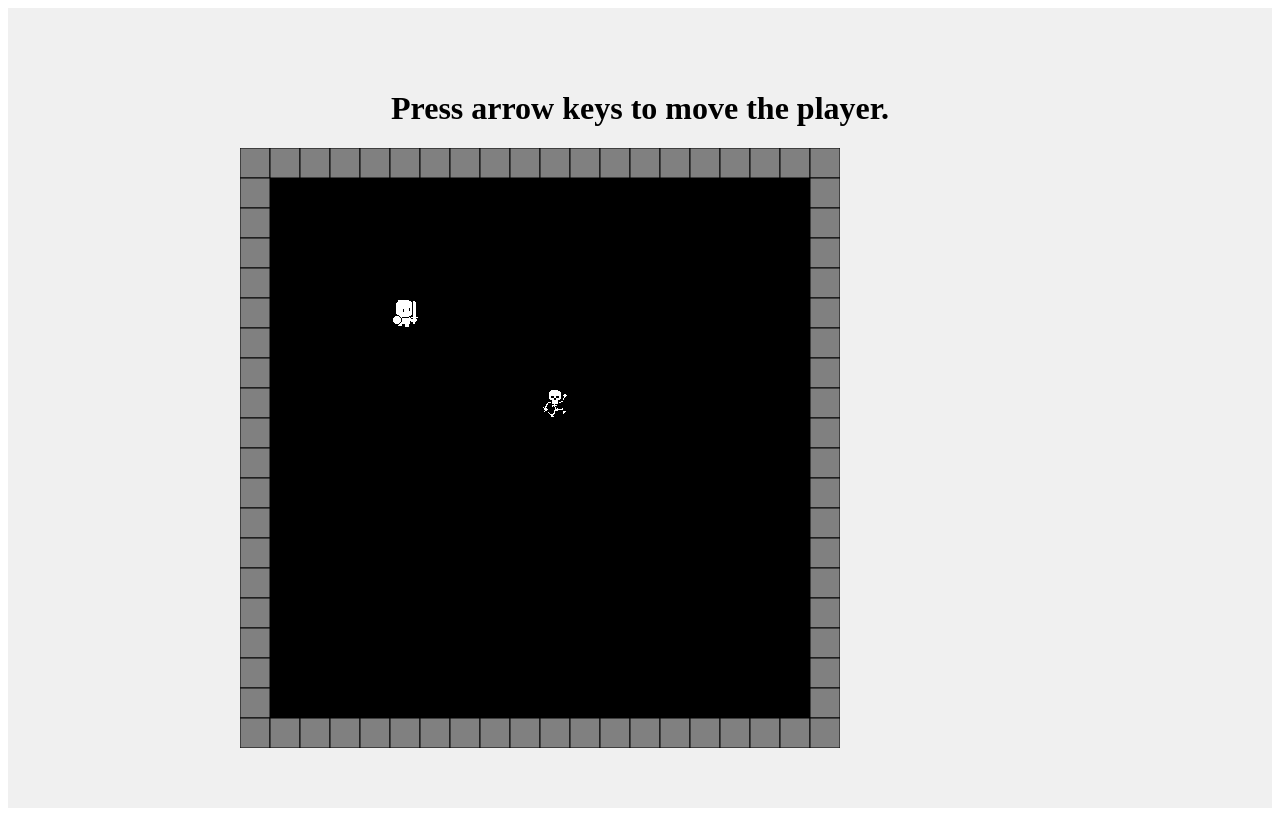
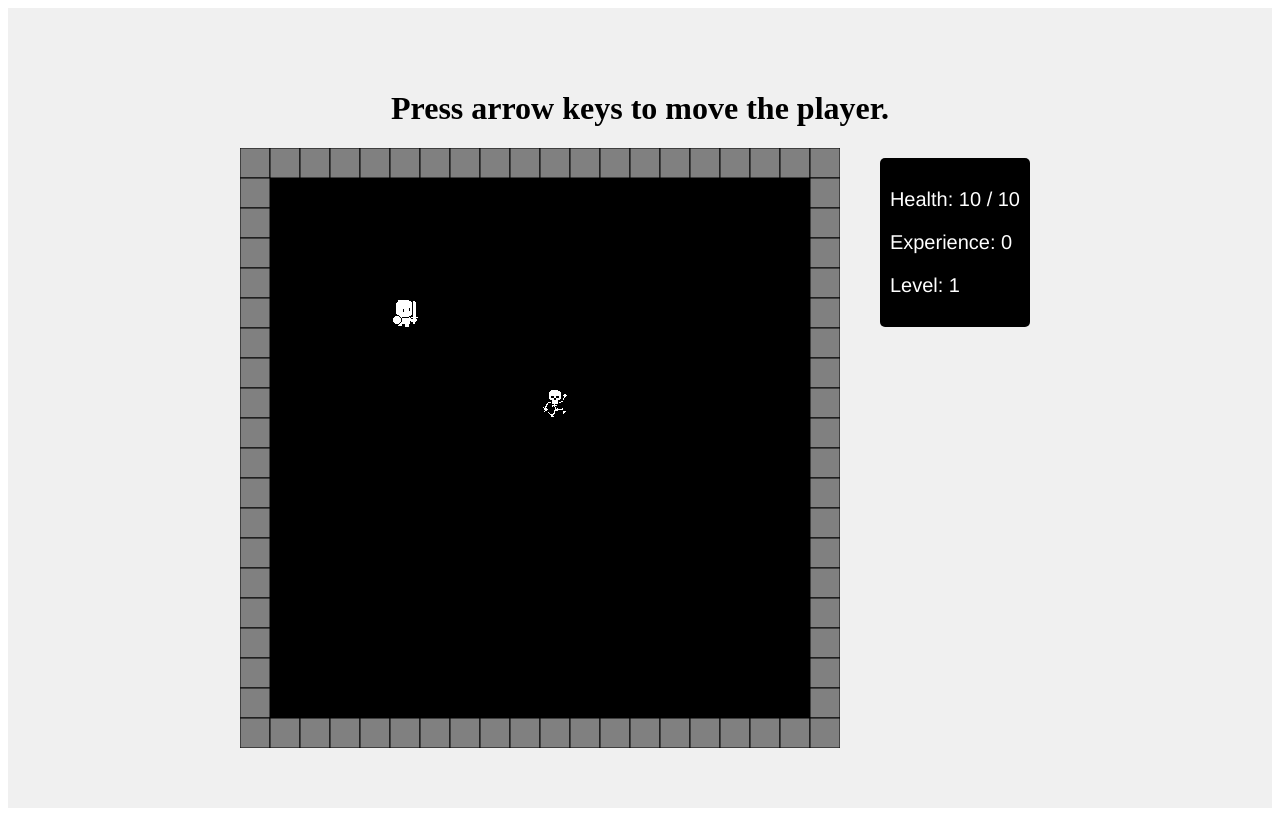
Before and after one commit to VVastrel/refactored-fortnight, a React (Vite) app in the folder dungeon-crawler/: page / in a window 1280 px wide. Both pictures are taken after a click on the button "Start Game". Built offline with nearby package versions, Linux system fonts and the light colour scheme.

Commit message:
Perus UI raakile.

```diff
--- a/dungeon-crawler/src/components/Game.css
+++ b/dungeon-crawler/src/components/Game.css
@@ -47,3 +47,15 @@ canvas {
 .main-menu button:hover {
     background-color: #ffffff;
 }
+
+.player-stats {
+    position: absolute;
+    top: 10px;
+    right: 10px;
+    background-color: rgba(0, 0, 0);
+    color: white;
+    padding: 10px;
+    border-radius: 5px;
+    font-family: 'Franklin Gothic Medium', 'Arial Narrow', Arial, sans-serif;
+    font-size: 20px;
+  }
--- a/dungeon-crawler/src/components/Game.jsx
+++ b/dungeon-crawler/src/components/Game.jsx
@@ -6,6 +6,7 @@ import Player from './Player.jsx';
 import MainMenu from './Menu.jsx';
 import GameOverOverlay from "./GameOverOverlay.jsx";
 import { startEnemyAI } from "../utils/enemyAI.js";
+import PlayerStats from "./GameUI.jsx";
 import './Game.css';
 
 const Game = () => {
@@ -29,6 +30,7 @@ const Game = () => {
           <GameCanvas />
           <CharacterCanvas />
           <Player />
+          <PlayerStats />
           {isDead && <GameOverOverlay />}
         </>
       ) : (
--- a/dungeon-crawler/src/components/GameUI.jsx
+++ b/dungeon-crawler/src/components/GameUI.jsx
@@ -1,2 +1,19 @@
 // Here be glorious UI
 // Healthbars and stuff like that would be here
+import React from "react";
+import { useSelector } from "react-redux";
+import { selectPlayerStats } from "../redux/reducers/playerSlice";
+
+const PlayerStats = () => {
+  const stats = useSelector(selectPlayerStats);
+
+  return (
+    <div className="player-stats">
+      <p>Health: {stats.hp} / {stats.maxHp}</p>
+      <p>Experience: {stats.experience}</p>
+      <p>Level: {stats.level}</p>
+    </div>
+  );
+};
+
+export default PlayerStats;
```
